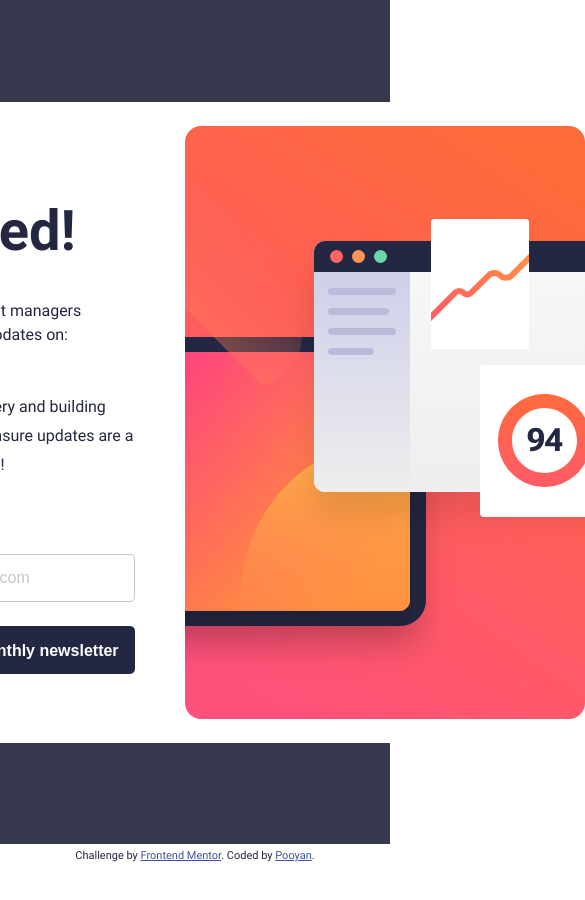
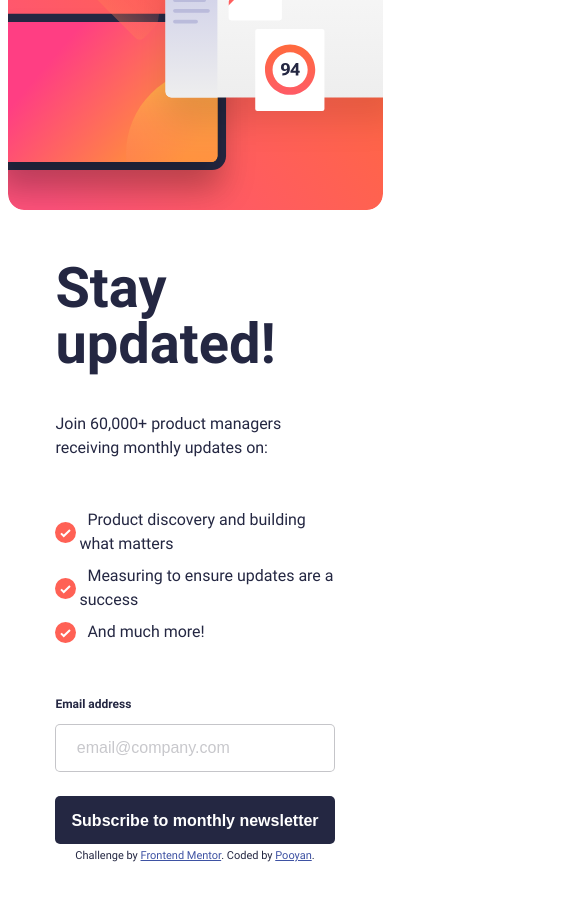
Before and after one commit to pooyan-mokri/newsletter-sign-up-with-success-message-main, a plain HTML site: page index.html in a window 390 px wide. Shown: the top 900 px of the page, 585 px wide, since content can reach past the window. Before the commit the page ends 868 px from the top, so only its background shows below. Drawn offline with Linux system fonts and the light colour scheme.

Commit message:
Final project v1.0 with Vannila CSS and JS mobile view Added

```diff
--- a/index.html
+++ b/index.html
@@ -72,7 +72,8 @@
           </form>
         </div>
         <div class="image">
-          <img src="/assets/images/illustration-sign-up-desktop.svg" />
+          <img src="/assets/images/illustration-sign-up-desktop.svg"  class="desktop"/>
+          <img src="/assets/images/illustration-sign-up-mobile.svg" class="mobile"/>
         </div>
       </div>
     </main>
--- a/style.css
+++ b/style.css
@@ -102,6 +102,13 @@ main {
   padding: 1.5rem;
   margin: 0 auto;
 }
+
+img.desktop {
+  display: block;
+}
+img.mobile {
+  display: none;
+}
 h1 {
   font-weight: bold;
   font-size: 56px;
@@ -130,7 +137,7 @@ ul li {
   margin-right: 0;
   vertical-align: middle;
   padding-left: 1.5rem;
-  height: 21px;
+  height: auto;
   line-height: 1.5rem;
   margin-bottom: 0.5rem;
 }
@@ -173,3 +180,37 @@ label.form-label {
 .confirmation-card p {
   margin-bottom: 2rem;
 }
+
+/* MOBILE VERSION */
+@media screen and (max-width: 600px) {
+  .card {
+    min-height: 100vh;
+    border-radius: 0;
+    flex-wrap: wrap-reverse;
+    height: auto;
+    margin: 0 auto;
+    justify-content: center;
+  }
+
+  img.desktop {
+    display: none;
+  }
+  img.mobile {
+    display: block;
+  }
+
+  ul li:before {
+    margin-right: 0;
+    padding-right: 0.5rem;
+  }
+
+  .confirmation-card{
+    display: flex;
+    flex-direction: column;
+    justify-content: space-between;
+    border-radius: 0;
+    min-height: 100vh;
+    height: auto;
+  }
+
+}
```
